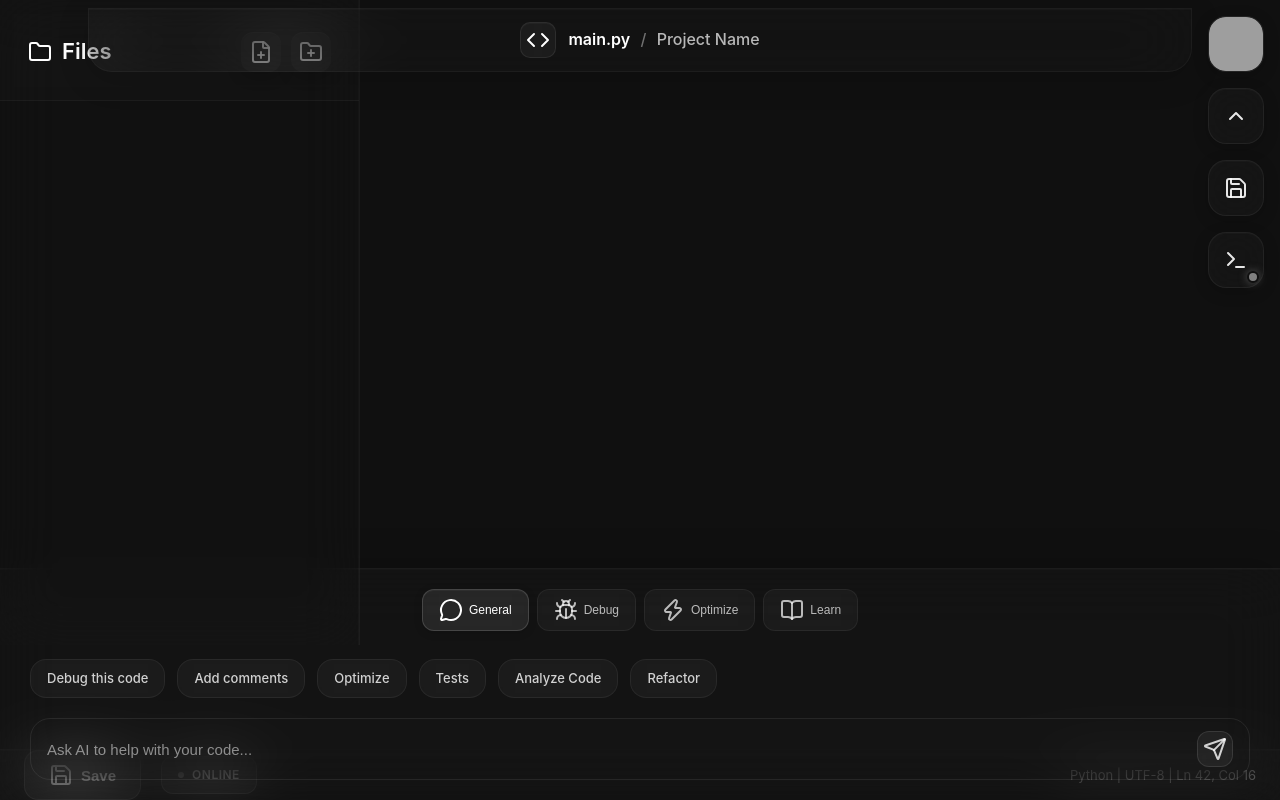
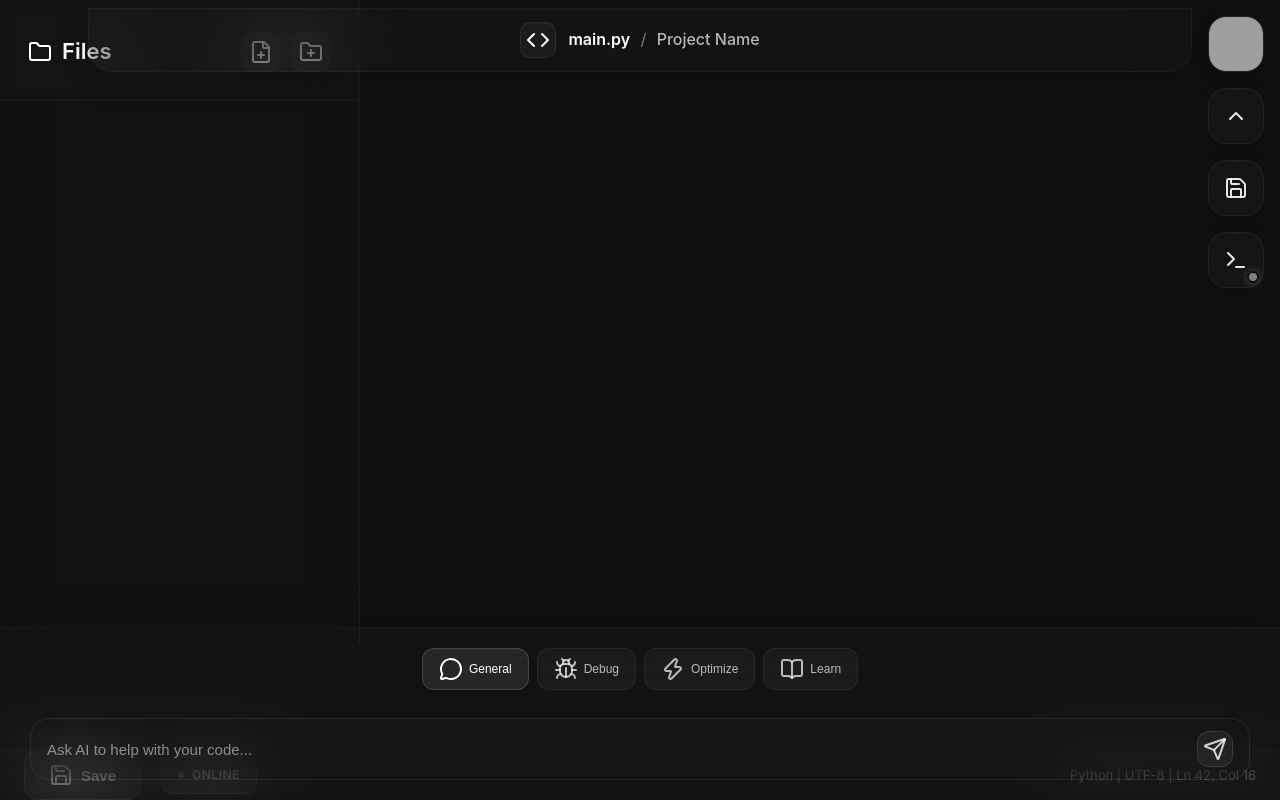
Before and after one commit to MDavidka/Developer, a Flask app: template templates/editor.html in a window 1280 px wide. Run offline with Flask 3, Linux system fonts and the light colour scheme; the template is opened without the code that fills it, so the values that code supplies are empty; some libraries are stand-ins or nearby versions; grey boxes are pictures that could not be loaded.

Commit message:
Remove text-only suggestion chips from AI editor

```diff
--- a/templates/editor.html
+++ b/templates/editor.html
@@ -2084,16 +2084,6 @@
                 </button>
             </div>
 
-            <!-- AI Suggestions -->
-            <div class="ai-suggestions">
-                <div class="suggestion-chip" onclick="selectSuggestion('Debug this code')">Debug this code</div>
-                <div class="suggestion-chip" onclick="selectSuggestion('Add comments')">Add comments</div>
-                <div class="suggestion-chip" onclick="selectSuggestion('Optimize performance')">Optimize</div>
-                <div class="suggestion-chip" onclick="selectSuggestion('Generate tests')">Tests</div>
-                <div class="suggestion-chip" onclick="analyzeCurrentFile()">Analyze Code</div>
-                <div class="suggestion-chip" onclick="refactorCurrentFile()">Refactor</div>
-            </div>
-
             <!-- AI Input Container -->
             <div class="ai-input-container">
                 <input type="text" class="ai-input" placeholder="Ask AI to help with your code..." id="aiInput">
```
